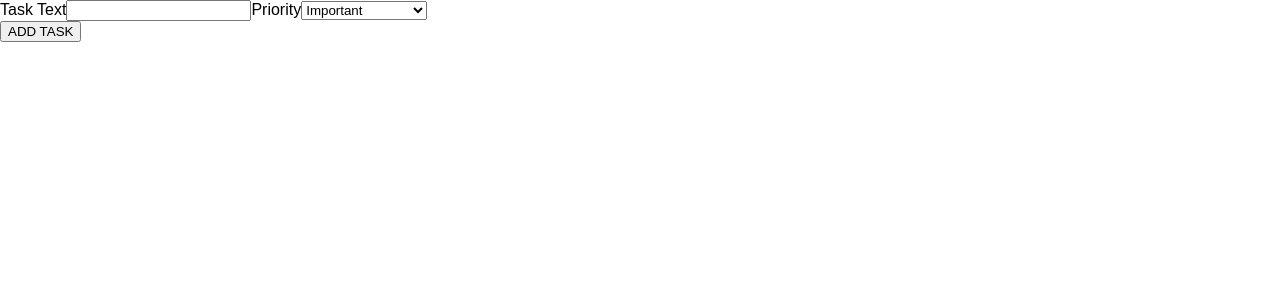
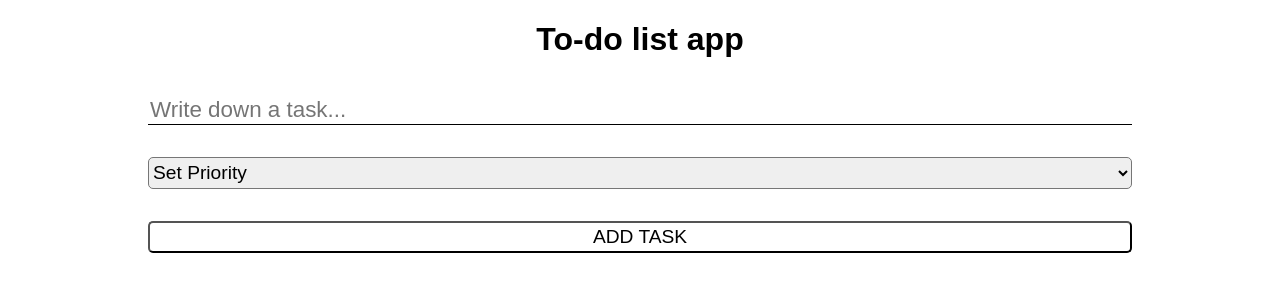
Before and after one commit to ViktorSnaer/to-do-CRUD-app, a React (Create React App) app: page / in a window 1280 px wide. Shown: the top 300 px of the page. Built offline with nearby package versions, Linux system fonts and the light colour scheme.

Commit message:
added styled-components and styled newTasks component

```diff
--- a/package.json
+++ b/package.json
@@ -13,6 +13,7 @@
     "react": "^17.0.2",
     "react-dom": "^17.0.2",
     "react-scripts": "5.0.0",
+    "styled-components": "^5.3.3",
     "typescript": "^4.5.4",
     "web-vitals": "^2.1.3"
   },
@@ -39,5 +40,8 @@
       "last 1 firefox version",
       "last 1 safari version"
     ]
+  },
+  "devDependencies": {
+    "@types/styled-components": "^5.1.20"
   }
 }
--- a/src/App.tsx
+++ b/src/App.tsx
@@ -1,7 +1,7 @@
 import React, { useState } from "react";
 import NewTask from "./components/NewTask";
 import ToDoList from "./components/ToDoList";
-
+import styled from "styled-components";
 function App() {
   const [tasks, setTasks] = useState<
     { id: string; text: string; priority: string }[]
@@ -20,11 +20,21 @@ function App() {
     });
   };
 
+  const App = styled.div`
+    max-width: 1000px;
+    margin: auto;
+  `;
+
+  const Title = styled.h1`
+    text-align: center;
+  `;
+
   return (
-    <div className="App">
+    <App>
+      <Title>To-do list app</Title>
       <NewTask onAddTask={addTaskHandler} />
       <ToDoList items={tasks} onDeleteTask={taskDeleteHandler} />
-    </div>
+    </App>
   );
 }
 
--- a/src/components/NewTask.tsx
+++ b/src/components/NewTask.tsx
@@ -1,8 +1,40 @@
 import React, { useState } from "react";
+import styled from "styled-components";
 
 type NewTaskProps = {
   onAddTask: (taskText: string, priority: string) => void;
 };
+
+const TaskContainer = styled.div`
+  display: flex;
+  flex-direction: column;
+  margin: 0.5rem;
+`;
+
+const TaskInput = styled.input`
+  border: none;
+  border-bottom: 1px solid black;
+  margin: 1rem 0;
+  font-size: 1.4rem;
+  &:focus {
+    outline: none;
+  }
+`;
+
+const DropDown = styled.select`
+  margin: 1rem 0;
+  font-size: 1.2rem;
+  border-radius: 5px;
+  height: 2rem;
+`;
+
+const SubmitButton = styled.button`
+  background-color: transparent;
+  height: 2rem;
+  font-size: 1.2rem;
+  border-radius: 5px;
+  margin: 1rem 0;
+`;
 
 const NewTask: React.FC<NewTaskProps> = ({ onAddTask }) => {
   const [taskText, setTaskText] = useState("");
@@ -26,22 +58,23 @@ const NewTask: React.FC<NewTaskProps> = ({ onAddTask }) => {
 
   return (
     <form onSubmit={taskSubmitHandler}>
-      <div>
-        <label htmlFor="task-text">Task Text</label>
-        <input
+      <TaskContainer>
+        <TaskInput
+          autoComplete="off"
+          placeholder="Write down a task..."
           type="text"
           id="task-text"
           onChange={onTypeHandler}
           value={taskText}
         />
-        <label htmlFor="priority">Priority</label>
-        <select name="priority" id="priority" onChange={onPriorityHandler}>
+        <DropDown name="priority" id="priority" onChange={onPriorityHandler}>
+          <option value="3">Set Priority</option>
           <option value="3">Important</option>
           <option value="2">middle</option>
           <option value="1">not that important</option>
-        </select>
-      </div>
-      <button type="submit">ADD TASK</button>
+        </DropDown>
+        <SubmitButton type="submit">ADD TASK</SubmitButton>
+      </TaskContainer>
     </form>
   );
 };
--- a/src/components/ToDoList.tsx
+++ b/src/components/ToDoList.tsx
@@ -1,4 +1,9 @@
 import React from "react";
+import styled from "styled-components";
+
+const TaskList = styled.ul`
+  width: 100%;
+`;
 
 interface ToDoListProps {
   items: { id: string; text: string; priority: string }[];
@@ -17,7 +22,7 @@ const ToDoList: React.FC<ToDoListProps> = ({ items, onDeleteTask }) => {
   });
 
   return (
-    <ul>
+    <TaskList>
       {sortedItems.map((item) => {
         return (
           <li key={item.id}>
@@ -31,7 +36,7 @@ const ToDoList: React.FC<ToDoListProps> = ({ items, onDeleteTask }) => {
           </li>
         );
       })}
-    </ul>
+    </TaskList>
   );
 };
 
```
Also changed, not shown: 1 other file (tests, documents, lock files or other folders).
